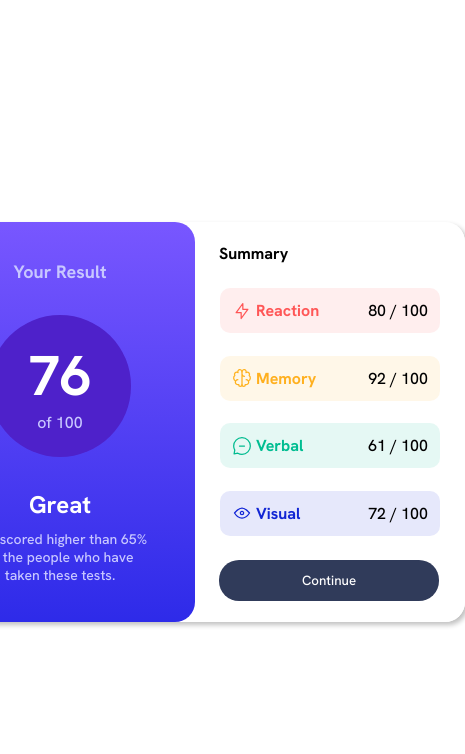
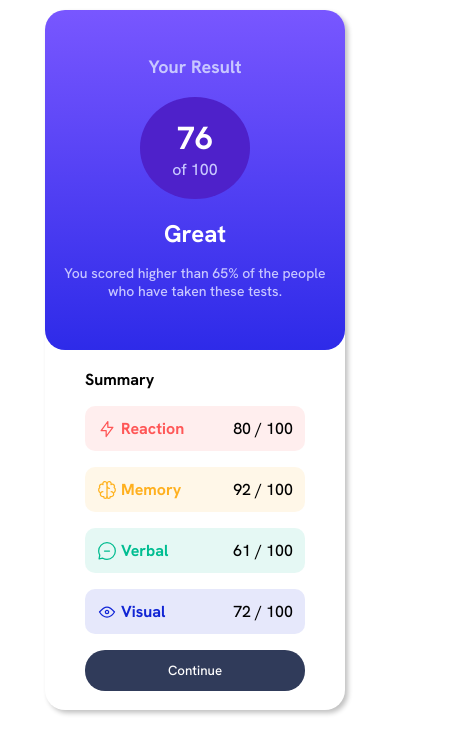
Before and after one commit to mthsimao/results-summary, a plain HTML site: page index.html in a window 390 px wide. Shown: the whole page, 465 px wide, since content can reach past the window. Drawn offline with Linux system fonts and the light colour scheme.

Commit message:
Update style.css

```diff
--- a/css/style.css
+++ b/css/style.css
@@ -98,11 +98,13 @@ main {
 
 .results-f span {
     color: var(--Light-lavender);
-    display: inline-block;
-    text-align: center;;
+    display: flex;
+    align-items: center;
     font-size: 14px;
-    max-width: 180px;
+    padding: 5px 12px;
 }
+
+
 
 .summary {
     background-color: var(--White);
@@ -237,3 +239,80 @@ main {
     background-image: linear-gradient(to bottom, var(--Light-slate-blue), var(--Light-royal-blue));
     cursor: pointer;
 }
+
+
+/* MEDIA */
+
+@media screen and (max-width:558px) {
+    main {
+        height: auto;
+    }
+
+    .card {
+        display: flex;
+        flex-direction: column;
+        margin: 10px;
+    }
+
+    .results {
+        height: 340px;
+        padding:0;
+        gap: 1.2em;
+        width: 300px;
+    }
+
+    .results-radius {
+        padding: 1.2em 2em;
+    }
+
+    .results-radius span {
+        font-size: 2em;
+    }
+
+    .summary {
+        padding: 20px;
+        width: auto;
+        height: 360px;
+        gap: 1em;
+
+    }
+
+    .summary-stats {
+        gap: 1em;
+    }
+}
+
+@media screen and (max-width:375px) {
+
+    .card {
+        margin: 0;
+        box-shadow: none;
+    }
+
+    .results {
+        border-top-right-radius: 0;
+        border-top-left-radius: 0;
+        width: 100vw;
+        height: 300px;
+        padding: .9em;
+    }
+
+    .summary {
+        width: 100%;
+        height: 100%;
+    }
+
+    .summary-title {
+        font-size: 1.2em;
+    }
+
+    .s-memory, .s-reaction, .s-verbal, .s-visual, .btn input {
+        width: 100%;
+    }
+
+    @media screen and (max-width:280px) {
+        .results {
+            height: 285px;
+        }
+    }
+}
```
